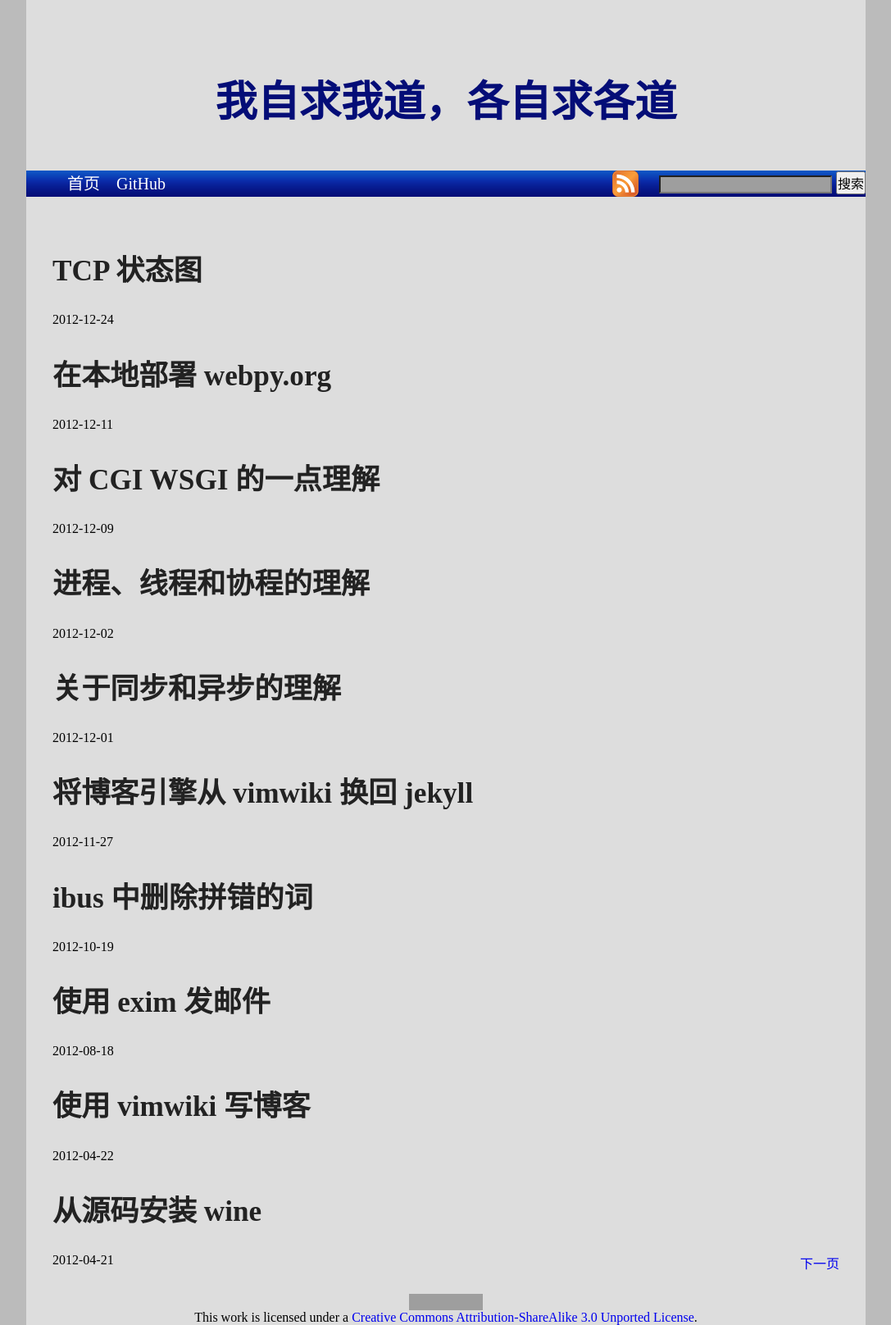
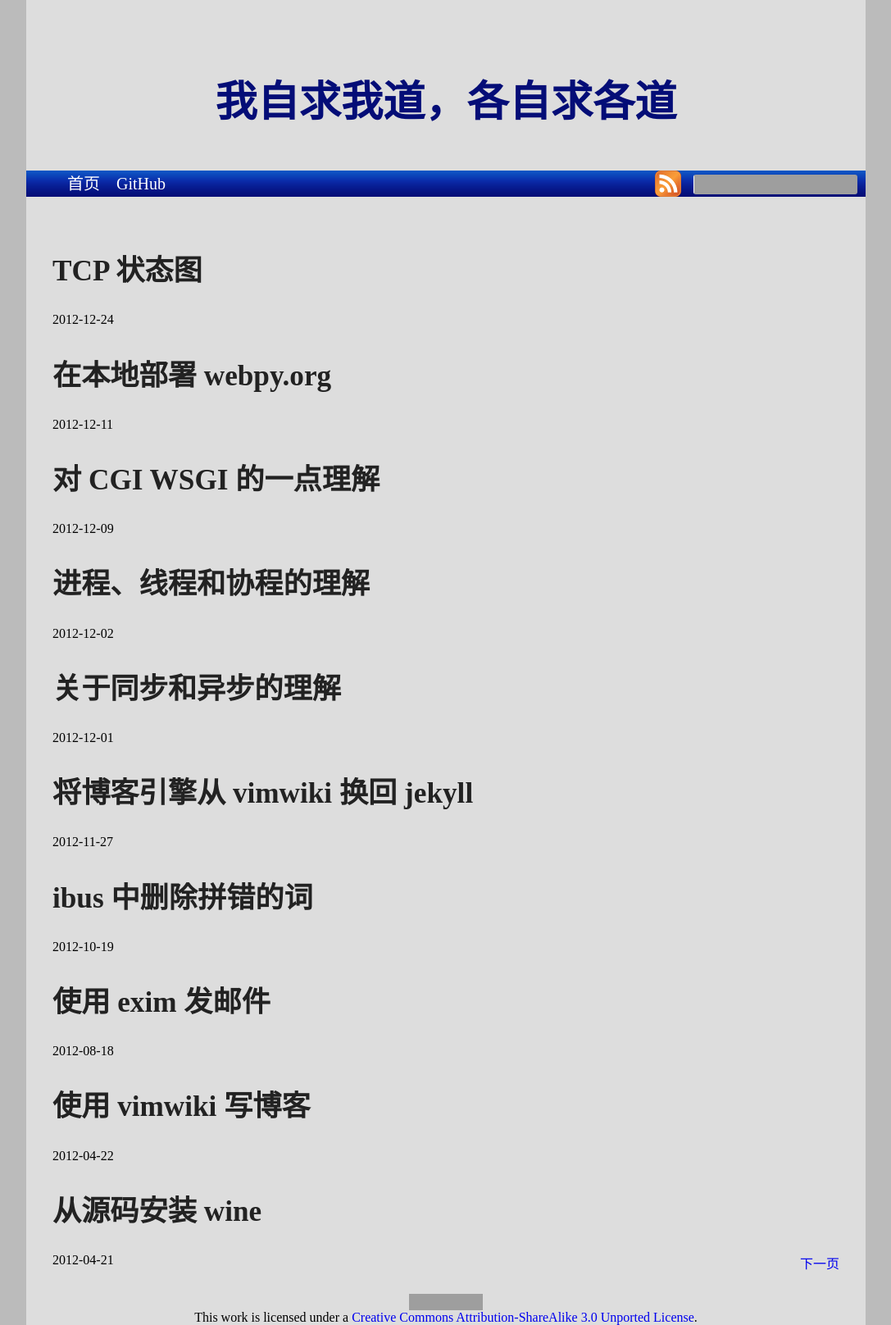
Before and after one commit to leiqin/leiqin.github.io, a Jekyll site: the page built from index.html, in a window 1280 px wide. Shown: the whole page at 82% size, without its empty margins (96-1183 px from the left). Built offline with Jekyll 4.4.1, drawn with Linux system fonts in a browser that asks for light colours; the list of posts is cut into pages by our own code; comment, search, counter and statistics services are not loaded; grey boxes are pictures that could not be loaded.

Commit message:
修改 css

```diff
--- a/css/default.css
+++ b/css/default.css
@@ -102,9 +102,19 @@ a.index:hover {
     display: inline;
 }
 
-#googlecustomsearch input {
+#googlecustomsearch input[type=text] {
     padding: 0;
     font-size: 16px;
+    width: 200px;
+    height: 24px;
+    border: 1px solid transparent;
+    border-radius: 3px;
+    padding-left: 6px;
     position: relative;
     top: -10px;
+    left: -10px;
 }
+
+#googlecustomsearch input[type=submit] {
+    display: none;
+}
```
